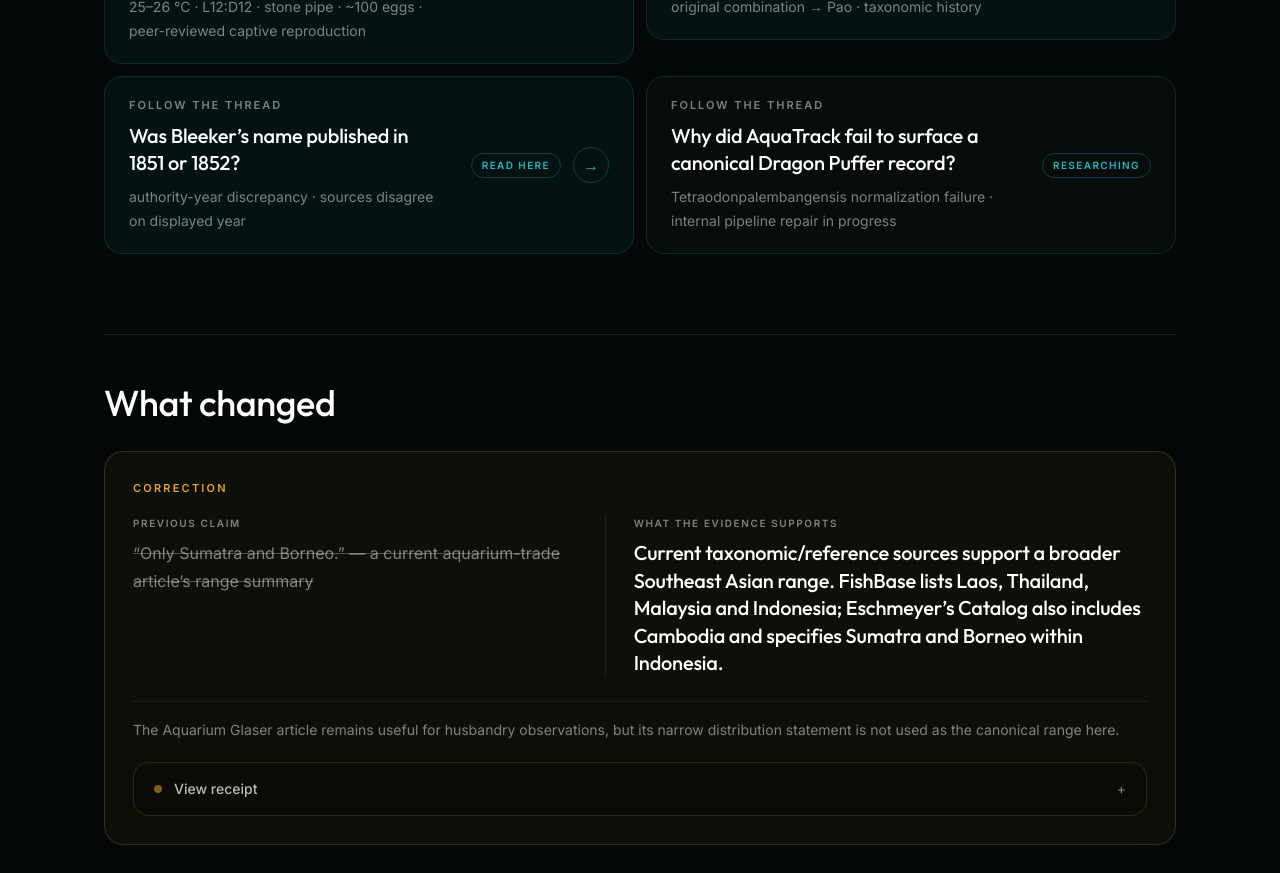
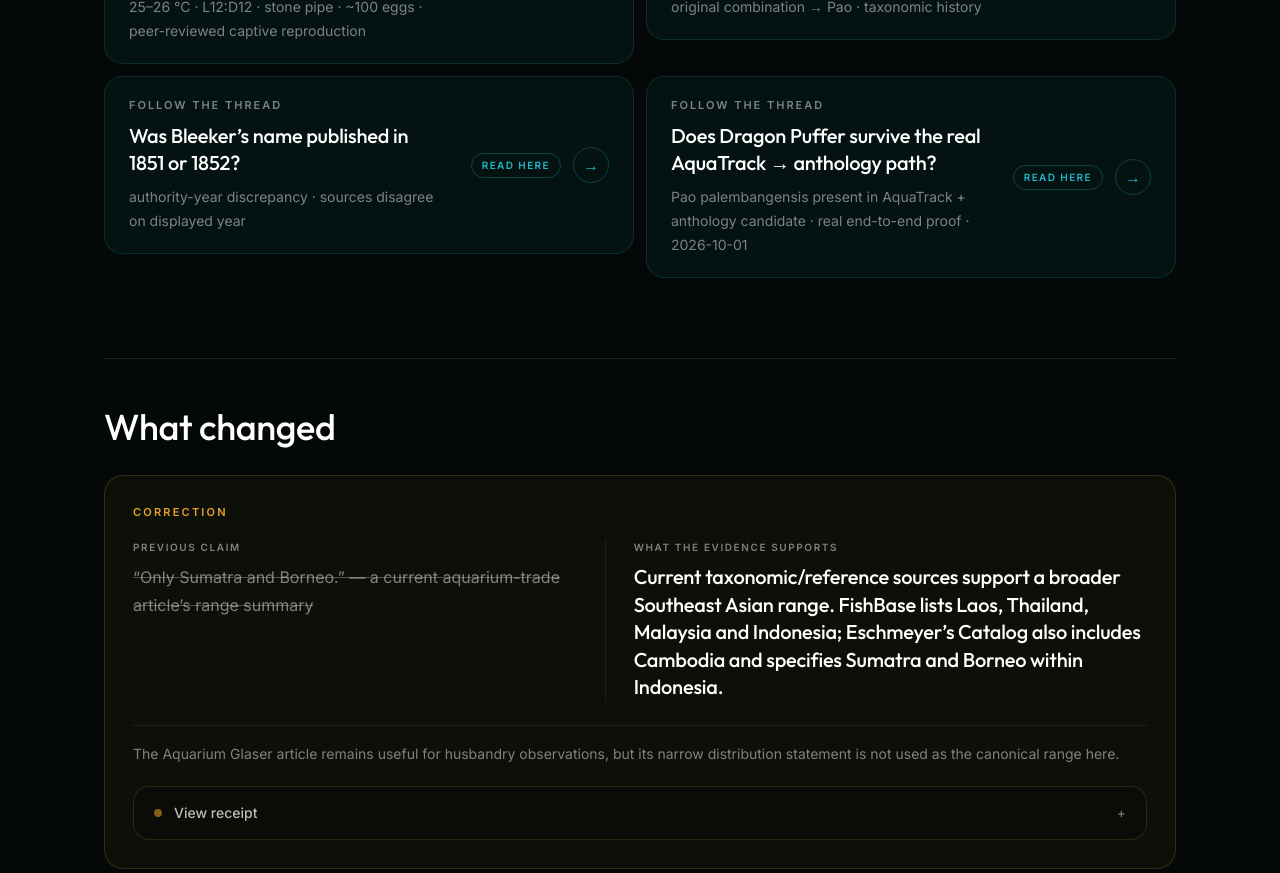
Before and after one commit to wowthisiseasytoremember-stack/endemic-site, a Next.js app: page /prototype/dragon-puffer in a window 1280 px wide. Shown: the part 3240-4113 px from the top of the page. Built offline with nearby package versions, Linux system fonts and the light colour scheme.

Commit message:
fix(endemic): retire stale Dragon Puffer pipeline-repair thread

```diff
--- a/src/data/product-proof/dragon-puffer-exemplar.ts
+++ b/src/data/product-proof/dragon-puffer-exemplar.ts
@@ -143,10 +143,10 @@ export const DRAGON_PUFFER_EXEMPLAR: RabbitHoleSubjectModel = {
     },
     {
       id: "pipeline",
-      question: "Why did AquaTrack fail to surface a canonical Dragon Puffer record?",
-      target: "Tetraodonpalembangensis normalization failure",
-      relationshipHint: "internal pipeline repair in progress",
-      state: "RESEARCHING",
+      question: "Does Dragon Puffer survive the real AquaTrack → anthology path?",
+      target: "Pao palembangensis present in AquaTrack + anthology candidate",
+      relationshipHint: "real end-to-end proof · 2026-10-01",
+      state: "SUMMARY",
     },
   ],
   corrections: [
```
